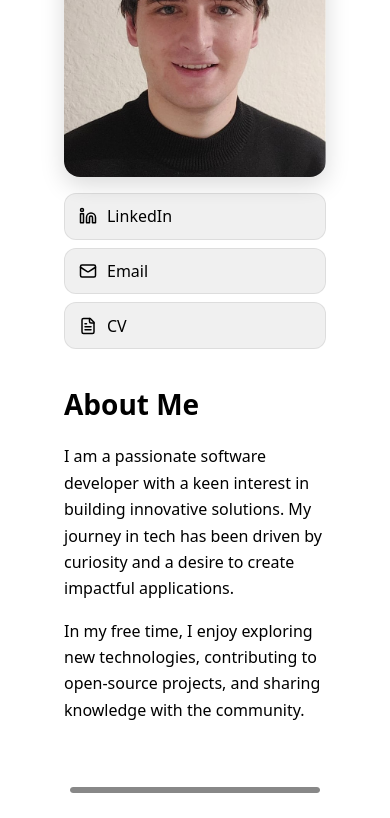
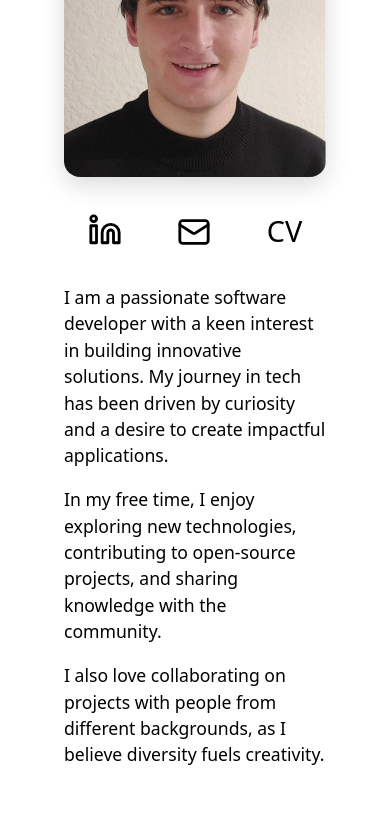
Before and after one commit to Zoulution/Portfolio, a React (Vite) app: page / in a window 390 px wide. Shown: the part 1156-1974 px from the top of the page. Built offline with nearby package versions, Linux system fonts and the light colour scheme.

Commit message:
done with the aboutMe section

```diff
--- a/src/Components/AboutMe.css
+++ b/src/Components/AboutMe.css
@@ -1,9 +1,11 @@
 .aboutme {
   display: grid;
   grid-template-columns: 320px 1fr;
-  gap: 2rem;
+  grid-template-areas: "photo content";
+  gap: 7vw;
   align-items: start;
-  width: min(100%, 1000px);
+  justify-content: space-between;
+  width: min(100%, 1500px);
 }
 
 .aboutme-left {
@@ -14,6 +16,7 @@
 }
 
 .aboutme-photo {
+  grid-area: photo;
   width: 100%;
   aspect-ratio: 1 / 1;
   object-fit: cover;
@@ -22,38 +25,70 @@
 }
 
 .aboutme-contacts {
-  display: grid;
-  grid-template-columns: 1fr;
+  display: flex;
+  flex-direction: row;
   gap: 0.5rem;
+  width: 100%;
+  justify-content: space-around;
 }
 
 .aboutme-btn {
   display: inline-flex;
   align-items: center;
+}
+
+.aboutme-btn .icon,
+.aboutme-btn span {
+  display: inline-flex;
+  align-items: center;
   gap: 0.6rem;
-  padding: 0.65rem 0.9rem;
-  border-radius: 12px;
-  background: var(--card, rgba(0, 0, 0, 0.06));
-  color: inherit;
   text-decoration: none;
-  border: 1px solid rgba(0, 0, 0, 0.08);
+  color: var(--text-color);
   transition: transform 160ms ease, background-color 160ms ease,
     border-color 160ms ease;
 }
 
 .aboutme-btn .icon {
-  width: 18px;
-  height: 18px;
+  width: 34px;
+  height: 34px;
+  fill: none;
 }
 
-.aboutme-btn:hover {
+.aboutme-btn span {
+  font-size: 1.8rem;
+}
+
+.aboutme-btn .icon:hover,
+.aboutme-btn span:hover {
   transform: translateY(-1px);
-  background: var(--cardHover, rgba(0, 0, 0, 0.08));
-  border-color: rgba(0, 0, 0, 0.12);
+  color: #777;
+  stroke: #777;
+  z-index: 1;
+}
+
+.aboutme-btn .email:hover {
+  transform: translateY(1px);
+  color: #777;
+  stroke: #777;
+  z-index: 1;
+}
+
+.aboutme-btn .email {
+  transform: translateY(2px);
+}
+
+.aboutme-right-container {
+  grid-area: content;
+  display: flex;
+  flex-direction: column;
+  justify-content: space-between;
+  width: 100%;
+  height: 100%;
 }
 
 .aboutme-right {
   line-height: 1.65;
+  font-size: 1.4rem;
 }
 
 .aboutme-title {
@@ -71,17 +106,20 @@
 .d1 {
   transition-delay: 80ms;
 }
-.d2:nth-child(1) {
+.d2 {
   transition-delay: 160ms;
 }
-.d2:nth-child(2) {
-  transition-delay: 240ms;
+
+.aboutme-contacts .aboutme-btn {
+  opacity: 0;
+  transform: translateY(30px);
+  transition: opacity 420ms ease, transform 420ms ease;
+  transition-delay: calc(var(--i, 1) * 120ms); /* 120ms per index */
 }
-.d2:nth-child(3) {
-  transition-delay: 320ms;
-}
-.d3 {
-  transition-delay: 400ms;
+
+.section.is-visible .aboutme-contacts .aboutme-btn {
+  opacity: 1;
+  transform: none;
 }
 
 .section.is-visible .stagger {
@@ -97,8 +135,61 @@
   }
 }
 
-@media (max-width: 860px) {
+/* ====== <= 1160px layout & timing tweaks ====== */
+@media (max-width: 1160px) {
   .aboutme {
     grid-template-columns: 1fr;
+    grid-template-rows: auto auto;
+    grid-template-areas:
+      "photo"
+      "content";
+    gap: 2rem;
+    align-items: start;
+    justify-content: stretch;
+  }
+
+  .aboutme-left {
+    align-items: center;
+    text-align: center;
+  }
+
+  .aboutme-photo {
+    max-width: 420px;
+    width: 100%;
+  }
+
+  .aboutme-right-container {
+    display: flex;
+    flex-direction: column-reverse;
+    align-items: center;
+    gap: 2rem;
+  }
+
+  /* --- animation order change: d3 before d2 --- */
+  .d1 {
+    transition-delay: 80ms;
+  }
+  .d2 {
+    transition-delay: 400ms;
+  }
+  .aboutme-contacts .aboutme-btn {
+    opacity: 0;
+    transform: translateY(30px);
+    transition: opacity 420ms ease, transform 420ms ease;
+    transition-delay: 240ms;
   }
 }
+
+@media (max-width: 530px) {
+  .aboutme-right {
+    line-height: 1.5;
+    font-size: 1.2rem;
+  }
+}
+
+@media (max-width: 470px) {
+  .aboutme-right {
+    line-height: 1.5;
+    font-size: 1.1rem;
+  }
+}
--- a/src/Components/AboutMe.tsx
+++ b/src/Components/AboutMe.tsx
@@ -1,6 +1,12 @@
 import "./AboutMe.css";
 import profile from "../assets/Profile.jpeg";
-import { Mail, Linkedin, FileText } from "lucide-react";
+import { Mail, Linkedin } from "lucide-react";
+
+const ABOUT_TEXTS = [
+  "I am a passionate software developer with a keen interest in building innovative solutions. My journey in tech has been driven by curiosity and a desire to create impactful applications.",
+  "In my free time, I enjoy exploring new technologies, contributing to open-source projects, and sharing knowledge with the community.",
+  "I also love collaborating on projects with people from different backgrounds, as I believe diversity fuels creativity.",
+];
 
 export default function AboutMe() {
   return (
@@ -15,54 +21,50 @@ export default function AboutMe() {
           width={320}
           height={320}
         />
+      </div>
 
-        <div className="aboutme-contacts stagger d2">
+      {/* Right column */}
+      <div className="aboutme-right-container">
+        <div className="aboutme-right stagger d2">
+          {ABOUT_TEXTS.map((text, i) => (
+            <p key={i} style={{ marginTop: i === 0 ? "0" : undefined }}>
+              {text}
+            </p>
+          ))}
+        </div>
+        <div className="aboutme-contacts stagger d3">
           <a
             className="aboutme-btn"
+            style={{ ["--i" as any]: 1 }}
             href="https://www.linkedin.com/in/eren-homburg-8abba12bb/"
             target="_blank"
             rel="noopener noreferrer"
-            aria-label="Open LinkedIn profile in a new tab"
+            aria-label="Open LinkedIn in a new tab"
           >
             <Linkedin className="icon" />
-            <span>LinkedIn</span>
           </a>
 
           <a
             className="aboutme-btn"
+            style={{ ["--i" as any]: 2 }}
             href="mailto:erenhomburg@gmail.com"
-            aria-label="Send an email to erenhomburg@gmail.com"
+            aria-label="Send email to erenhomburg@gmail.com"
           >
-            <Mail className="icon" />
-            <span>Email</span>
+            <Mail className="icon email" />
           </a>
 
           <a
             className="aboutme-btn"
-            href="/Eren_Homburg_CV.pdf" // <-- replace with your CV path
+            style={{ ["--i" as any]: 3 }}
+            href="/Eren_Homburg_CV.pdf"
             target="_blank"
             rel="noopener noreferrer"
             aria-label="Open CV in a new tab"
           >
-            <FileText className="icon" />
             <span>CV</span>
           </a>
         </div>
       </div>
-
-      {/* Right column */}
-      <div className="aboutme-right stagger d3">
-        <h2 className="aboutme-title">About Me</h2>
-        <p>
-          I am a passionate software developer with a keen interest in building
-          innovative solutions. My journey in tech has been driven by curiosity
-          and a desire to create impactful applications.
-        </p>
-        <p>
-          In my free time, I enjoy exploring new technologies, contributing to
-          open-source projects, and sharing knowledge with the community.
-        </p>
-      </div>
     </div>
   );
 }
--- a/src/Components/Footer.css
+++ b/src/Components/Footer.css
@@ -13,7 +13,7 @@
 .thanks {
   display: flex;
   flex-direction: row;
-  justify-content: space-between;
+  justify-content: center;
   align-items: center;
   width: 100%;
   text-align: center;
--- a/src/Helpers/DataReveal.tsx
+++ b/src/Helpers/DataReveal.tsx
@@ -33,9 +33,7 @@ export function useRevealOnView(
         }
       },
       {
-        threshold: 0.3,
-        // if you have a fixed header, you can reveal a bit earlier:
-        // rootMargin: "0px 0px -10% 0px",
+        threshold: 0.5, //how much needs to be visible to trigger
       }
     );
 
```
